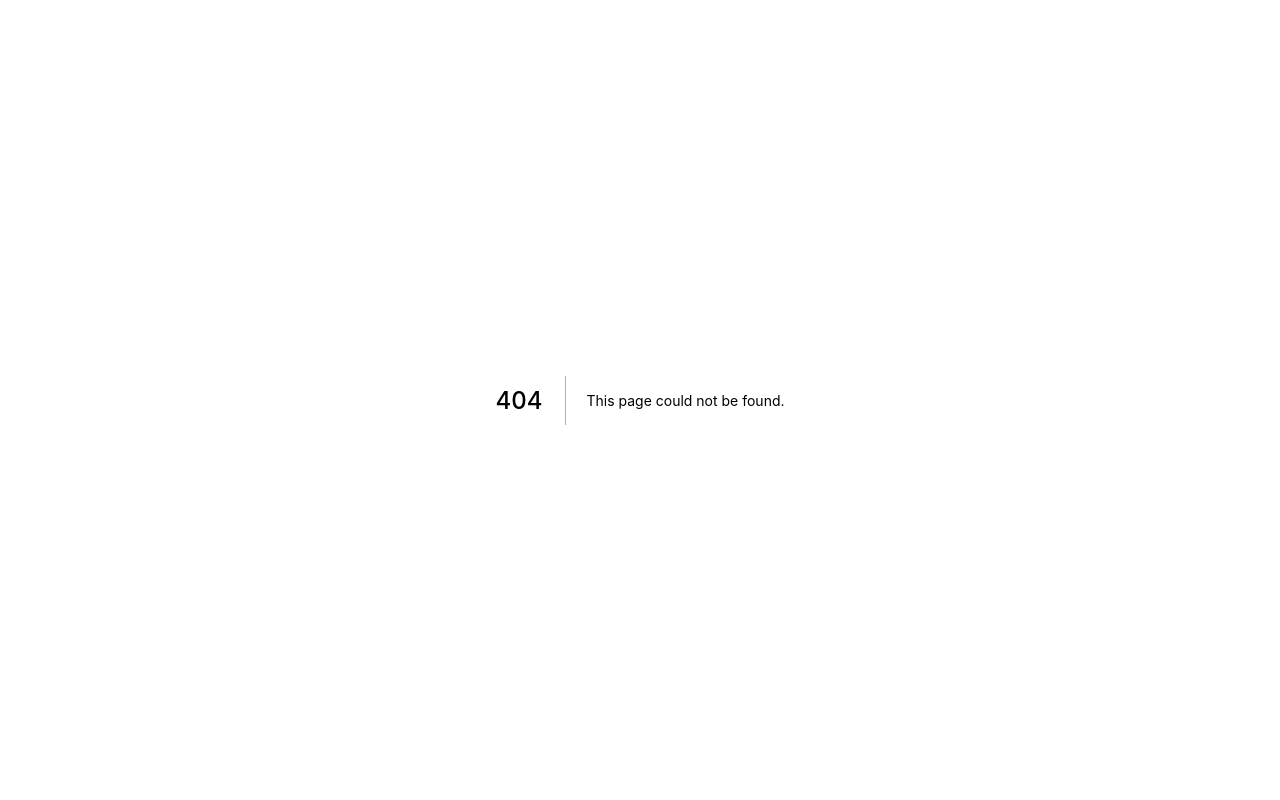
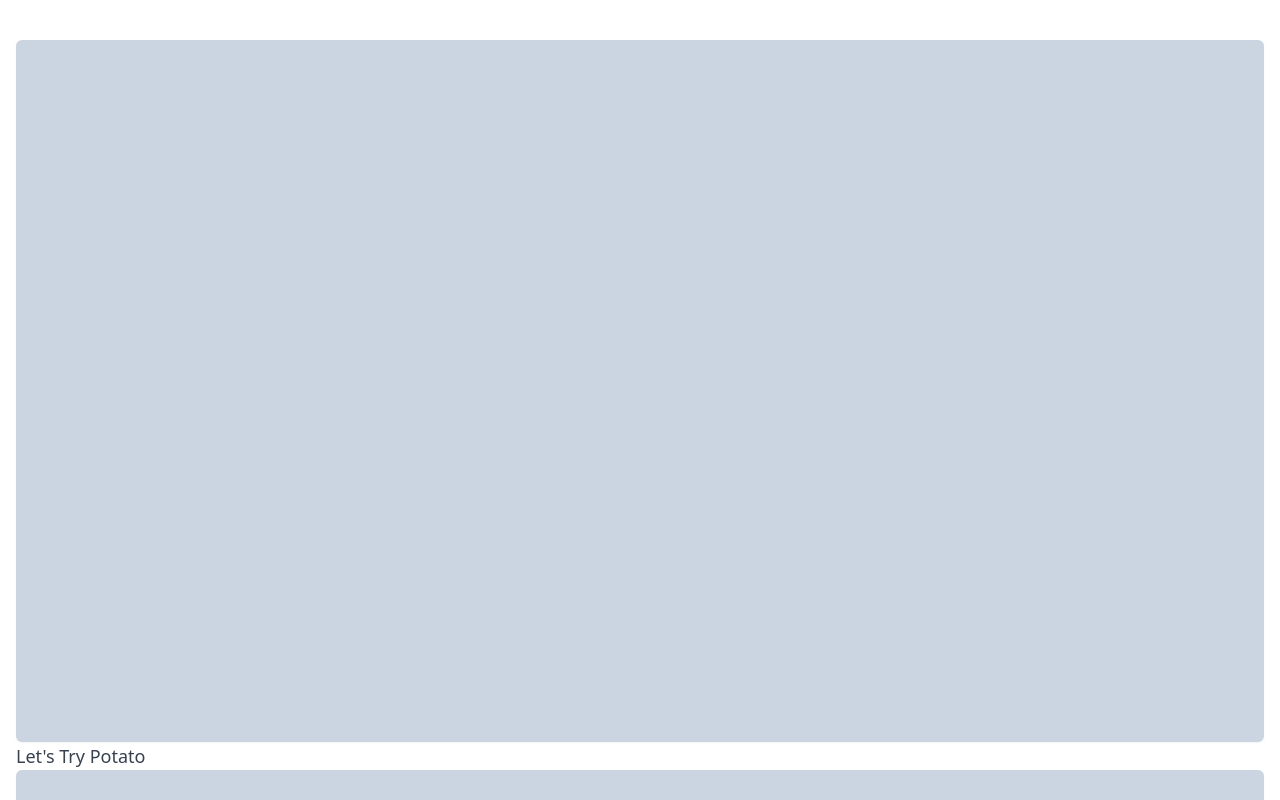
Before and after one commit to miracleSH/carrot-market-sh, a Next.js app: page /live in a window 1280 px wide. Before the commit this address had no page. Shown: the top 800 px of the page. Built offline with nearby package versions, Linux system fonts and the light colour scheme.

Commit message:
라이브 화면 개발 #진행중

```diff
--- /dev/null
+++ b/pages/live.tsx
@@ -0,0 +1,18 @@
+import type { NextPage } from 'next'
+
+const Live: NextPage = () => {
+  return (
+    <div className='py-10 px-4 '>
+      {[1, 2, 3, 4, 5].map((_, index) => {
+        return (
+          <div key={index}>
+            <div className='w-full rounded-md shadow-sm bg-slate-300 aspect-video' />
+            <h3 className='font-medium text-gray-700 text-lg'>Let's Try Potato</h3>
+          </div>
+        )
+      })}
+    </div>
+  )
+}
+
+export default Live
```
